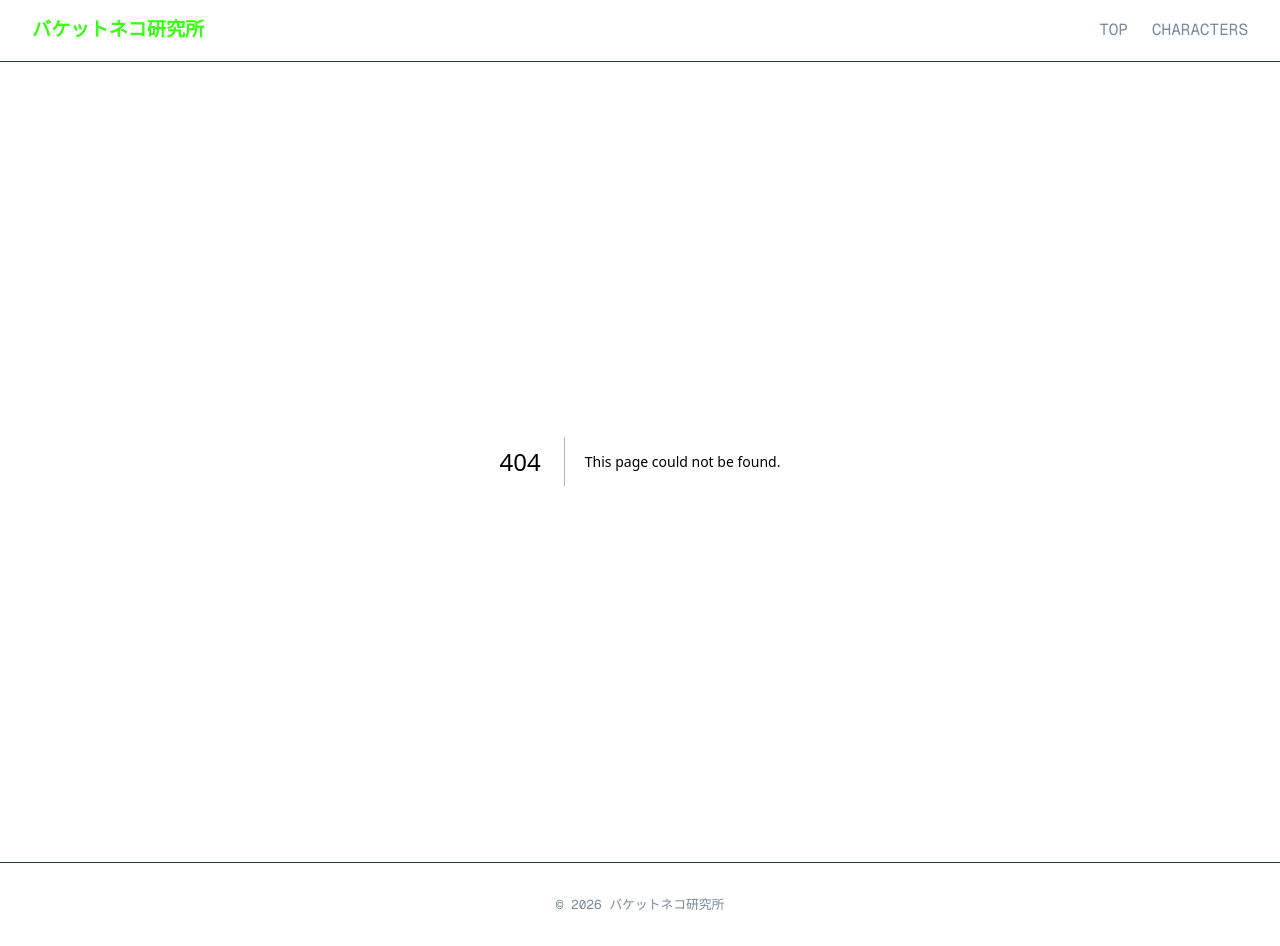
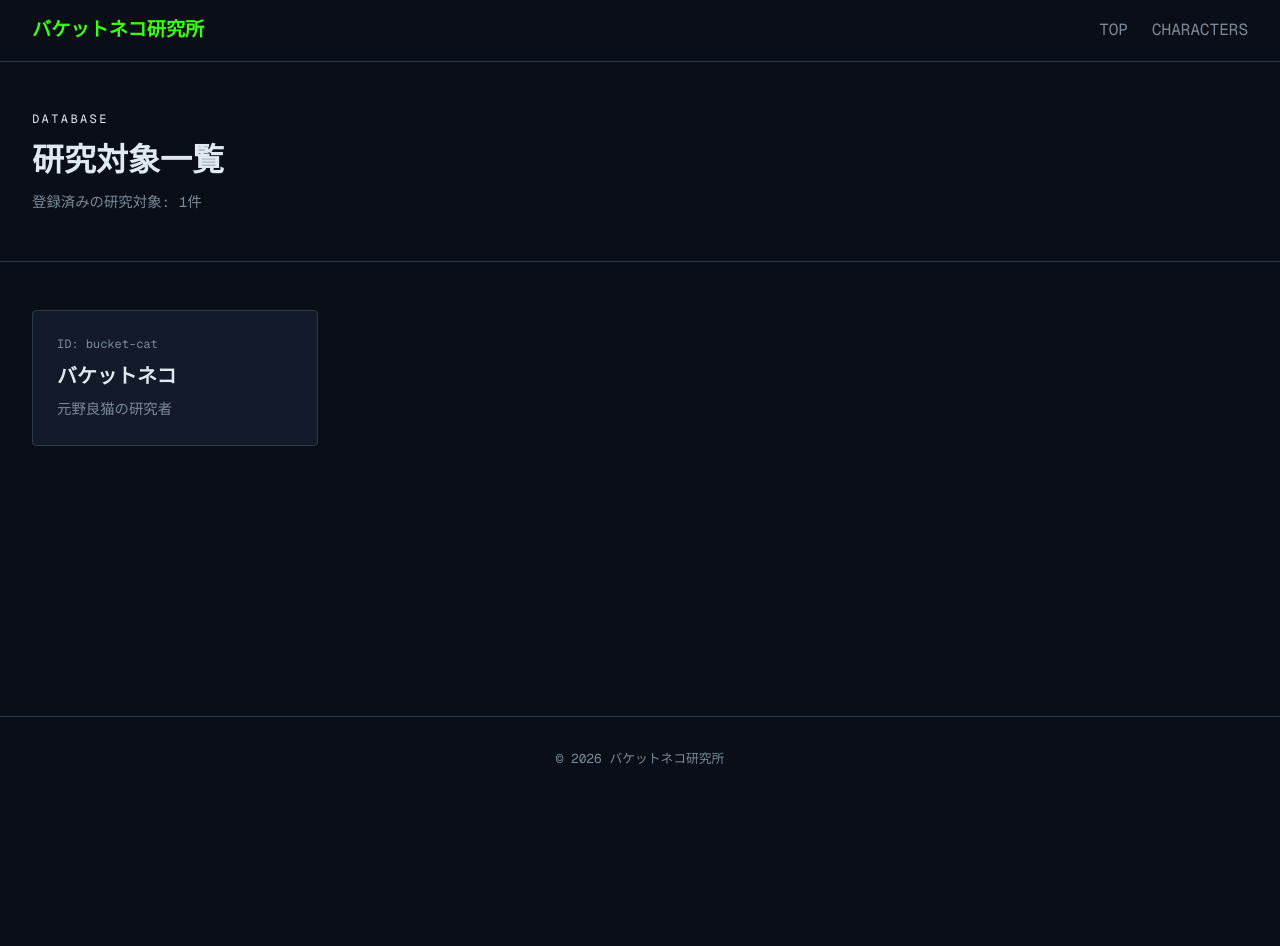
Before and after one commit to CatNighp/bucket-cat-lab, a Next.js app: page /characters in a window 1280 px wide. Before the commit this address had no page. After the commit the page ends 800 px from the top, so only its background shows below. Built offline with nearby package versions, Linux system fonts and the light colour scheme.

Commit message:
feat: add characters list page and character detail page structure

```diff
--- /dev/null
+++ b/app/characters/page.tsx
@@ -0,0 +1,64 @@
+import Link from "next/link";
+import { characters } from "@/data/characters";
+
+export default function CharactersPage() {
+    return (
+        <>
+            {/* ページヘッダー */}
+            <section
+                style={{
+                    borderBottom: "1px solid var(--color-border)",
+                    padding: "3rem 2rem",
+                }}
+            >
+                <p style={{ fontSize: "0.75rem", color: "var(color-text-muted)", letterSpacing: "0.2em" }}>
+                    DATABASE
+                </p>
+                <h1 style={{ fontSize: "2rem", fontWeight: "bold", margin: "0.5rem 0" }}>
+                    研究対象一覧
+                </h1>
+                <p style={{ color: "var(--color-text-muted)", fontSize: "0.9rem" }}>
+                    登録済みの研究対象: {characters.length}件
+                </p>
+            </section>
+            {/* キャラクター一覧 */}
+            <section style={{ padding: "3rem 2rem" }}>
+                <div style={{ display: "grid", gridTemplateColumns: "repeat(auto-fill, minmax(280px, 1fr))", gap: "1.5rem" }}>
+                    {characters.map((character) => (
+                        <Link
+                            key={character.id}
+                            href={`character/${character.id}`}
+                            style={{
+                                display: "block",
+                                border: "1px solid var(--color-border)",
+                                borderRadius: "4px",
+                                padding: "1.5rem",
+                                backgroundColor: "var(--color-surface)",
+                                textDecoration: "none",
+                                color: "inherit",
+                            }}
+                        >
+                            <p style={{ fontSize: "0.75rem", color: "var(--color-text-muted)" }}>
+                                ID: {character.id}
+                            </p>
+                            <h3 style={{ fontSize: "1.25rem", fontWeight: "bold", margin: "0.5rem 0" }}>
+                                {character.name}
+                            </h3>
+                            <p style={{ fontSize: "0.9rem", color: "var(--color-text-muted)" }}>
+                                {character.description}
+                            </p>
+                        </Link>
+                    ))}
+                </div>
+
+            </section>
+        </>
+    );
+}
+/*
+ポイント
+characters.length - 配列の要素数。キャラが増えれば自動で数字が変わる
+カード部分のは page.tsx とほぼ同じコード。今は重複していOK。フェーズ３でコンポーネント化して共通化するのが正しい順番
+トップページはヒーロー＋カードの「概要」、こちらは一覧に特化した「データベース」ページという棲み分け
+
+*/
```
